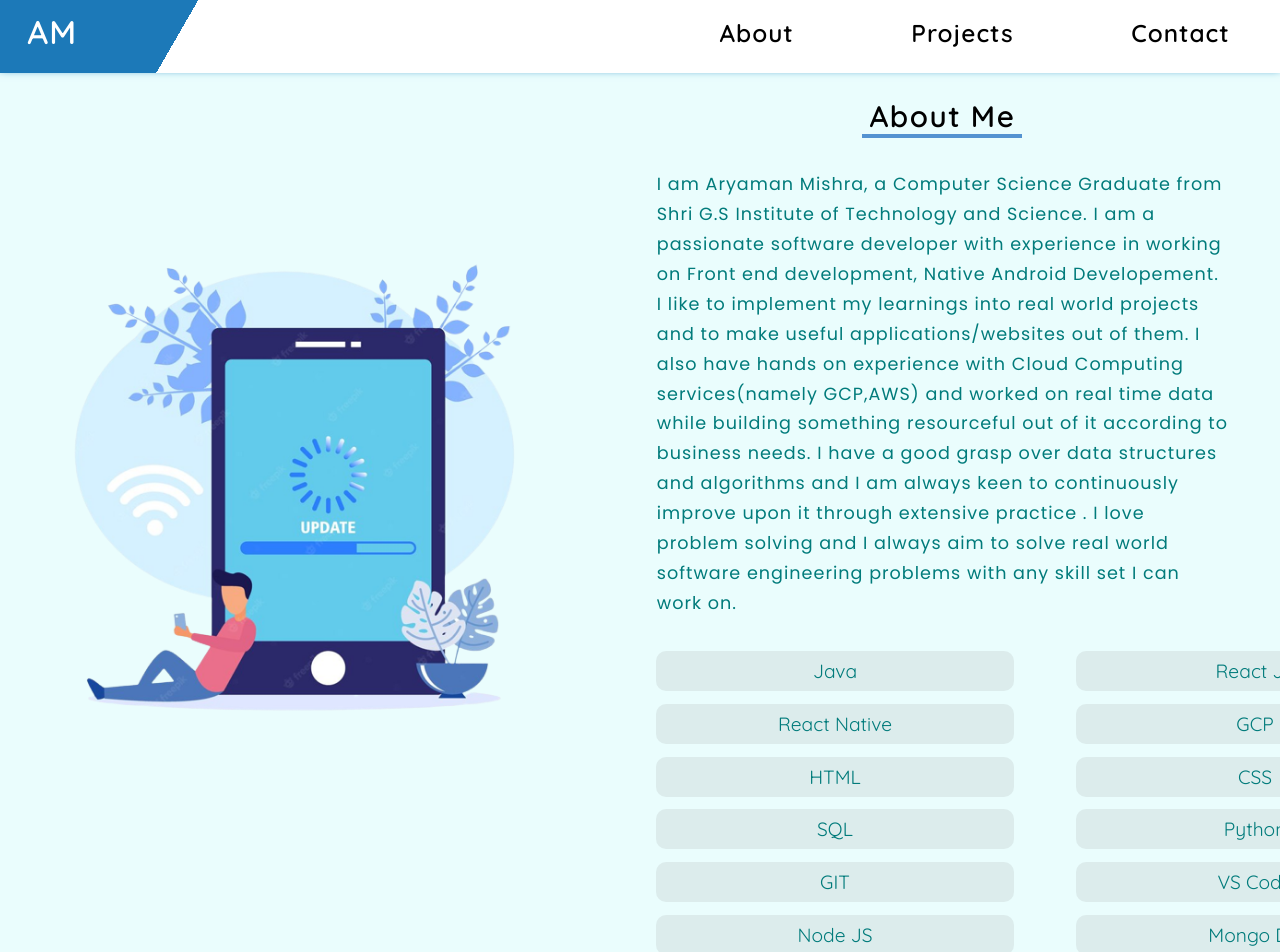
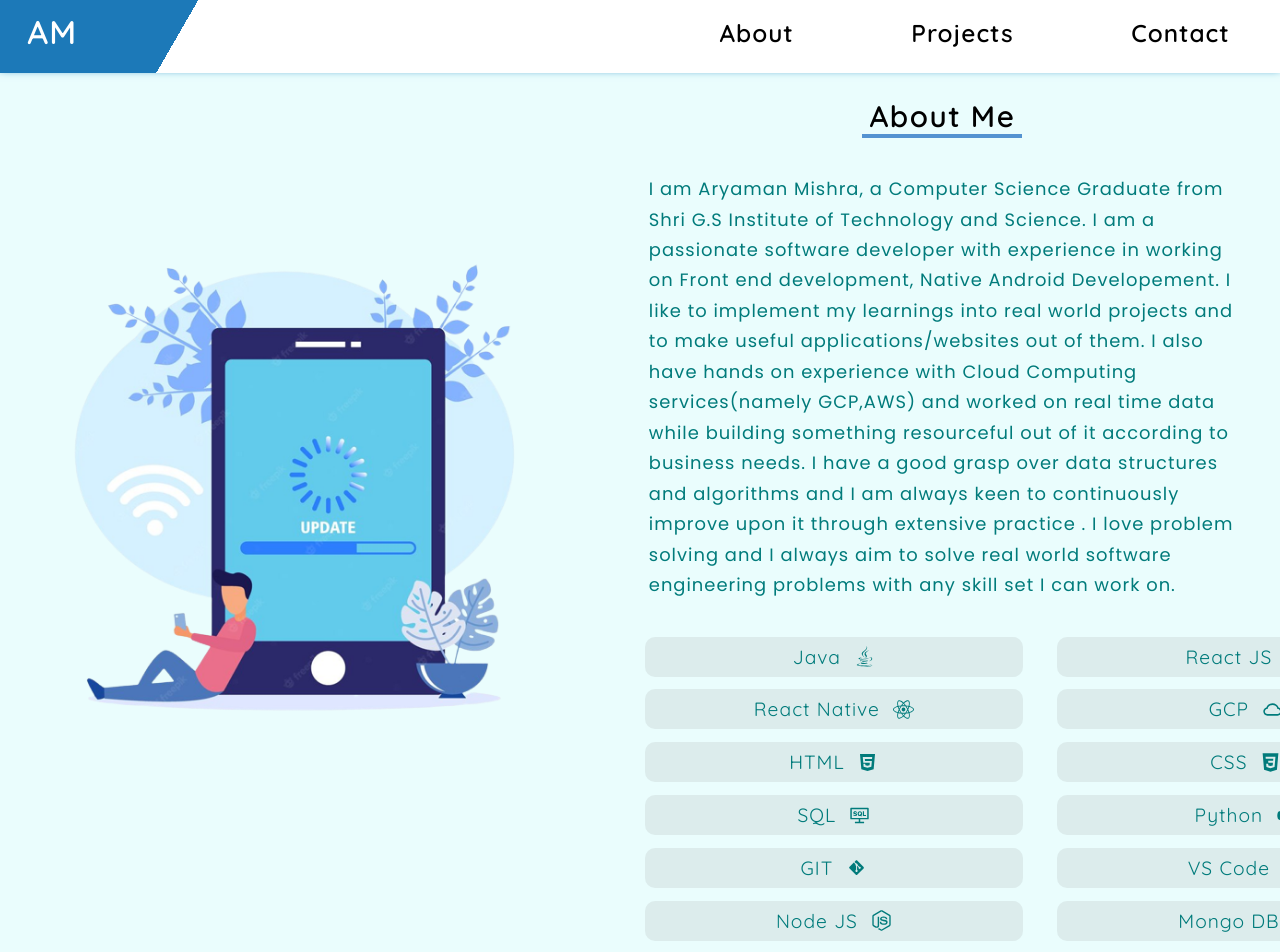
Before and after one commit to AryamanMishra/Portfolio-Website, a React (Create React App) app: page /about in a window 1280 px wide. Shown: the top 952 px of the page. Built offline with nearby package versions, Linux system fonts and the light colour scheme.

Commit message:
updated about section

```diff
--- a/src/components/About/AboutContent.js
+++ b/src/components/About/AboutContent.js
@@ -1,8 +1,10 @@
 import React from 'react'
 import Skill from './Skill'
 import skills from '../../data/skills'
+import icons from '../../data/icons'
 
 const AboutContent = ()=> {
+
     return (
         <div className="main-about-content">
             <div className="main-about-content-title">
@@ -15,7 +17,7 @@ const AboutContent = ()=> {
             <div className="main-about-content-skills">
                 {
                     skills.map((skill,idx)=> {
-                        return <Skill key={idx} skill={skill}/>
+                        return <Skill key={idx} skill={skill} icon={icons[skill]}/>
                     })
                 }
             </div>
--- a/src/components/About/Skill.js
+++ b/src/components/About/Skill.js
@@ -1,9 +1,11 @@
 import React from 'react'
 
-const Skill = ({skill})=> {
+const Skill = ({skill,icon})=> {
+
     return (
         <div className="about-skill">
             <p>{skill}</p>
+            {icon}
         </div>
     )
 }
--- /dev/null
+++ b/src/data/icons.js
@@ -0,0 +1,26 @@
+import {FaJava,FaReact,FaPython,FaNodeJs,FaLinux} from 'react-icons/fa'
+import {AiOutlineCloud,AiFillHtml5,AiOutlineConsoleSql} from 'react-icons/ai'
+import {IoLogoCss3} from 'react-icons/io'
+import {DiGit,DiCodeBadge,DiJavascript1,DiMongodb} from 'react-icons/di'
+import {TbBrandVscode} from 'react-icons/tb'
+
+
+const icons = {
+    "Java": <FaJava size={21}/>,
+    "React JS" : <FaReact size={21}/>,
+    "React Native" : <FaReact size={21}/>,
+    "GCP" : <AiOutlineCloud size={21}/>,
+    "HTML": <AiFillHtml5 size={21}/>,
+    "CSS" : <IoLogoCss3 size={21}/>,
+    "SQL" : <AiOutlineConsoleSql size={21}/>,
+    "Python" : <FaPython size={21}/>,
+    "GIT" : <DiGit size={21}/>,
+    "VS Code" : <TbBrandVscode size={21}/>,
+    "Node JS" : <FaNodeJs size={21}/>,
+    "Mongo DB" : <DiMongodb size={21}/>,
+    "Express JS" : <DiJavascript1 size={21}/>,
+    "Object Oriented Programming" : <DiCodeBadge size={21}/>,
+    "Linux" : <FaLinux size={21}/>
+}
+
+export default icons
--- a/src/styles/About.css
+++ b/src/styles/About.css
@@ -5,6 +5,7 @@
     align-items: flex-start;
     justify-content: center;
     padding-top: 1.5em;
+    padding-bottom: 1em;
 }
 
 .main-about-content {
@@ -32,13 +33,13 @@
 }
 
 .main-about-content-text {
-    padding: 0.5em 1.25em;
-    margin: 0.5em 2em;
+    padding: 0.75em 1.25em;
+    margin: 0.5em 1.5em;
 }
 
 .main-about-content-text p {
     font-family: 'Poppins', sans-serif;
-    font-size: 1.1em;
+    font-size: 1.12em;
     color: rgb(1, 123, 123);
     letter-spacing: 1px;
     line-height: 1.7em;
@@ -50,10 +51,10 @@
 }
 
 .main-about-content-skills {
-    margin : 1em 3.2em;
+    margin : 1em 2.5em;
     display: grid;
     grid-template-columns: 100px 100px;
-    column-gap: 320px;
+    column-gap: 312px;
     row-gap: 0.8em;
     margin-bottom: 1.5em;
 }
@@ -63,15 +64,17 @@
     display: flex;
     align-items: center;
     justify-content: center;
-    width: 350px;
+    width: 370px;
     background-color: rgba(128, 128, 128, 0.135);
     padding: 0.5em 0.25em;
+    gap: 0.8em;
+    color: rgb(1, 123, 123);
 }
 
 .about-skill p {
-    color: rgb(1, 123, 123);
     font-family: 'Poppins', sans-serif;
     font-family: 'Quicksand', sans-serif;
     /* font-weight: 600; */
     font-size: 1.2em;
+    letter-spacing: 1px;
 }
```
